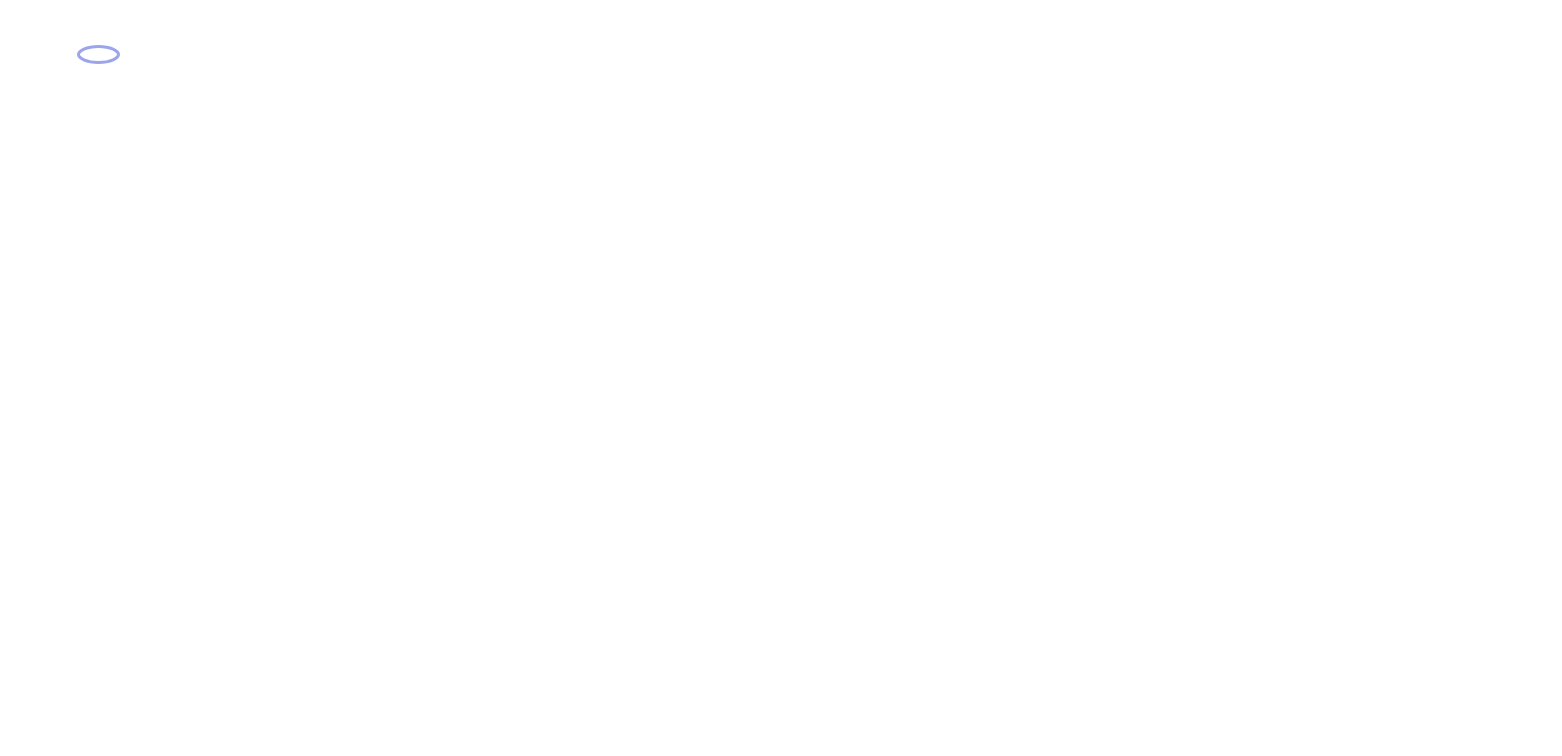
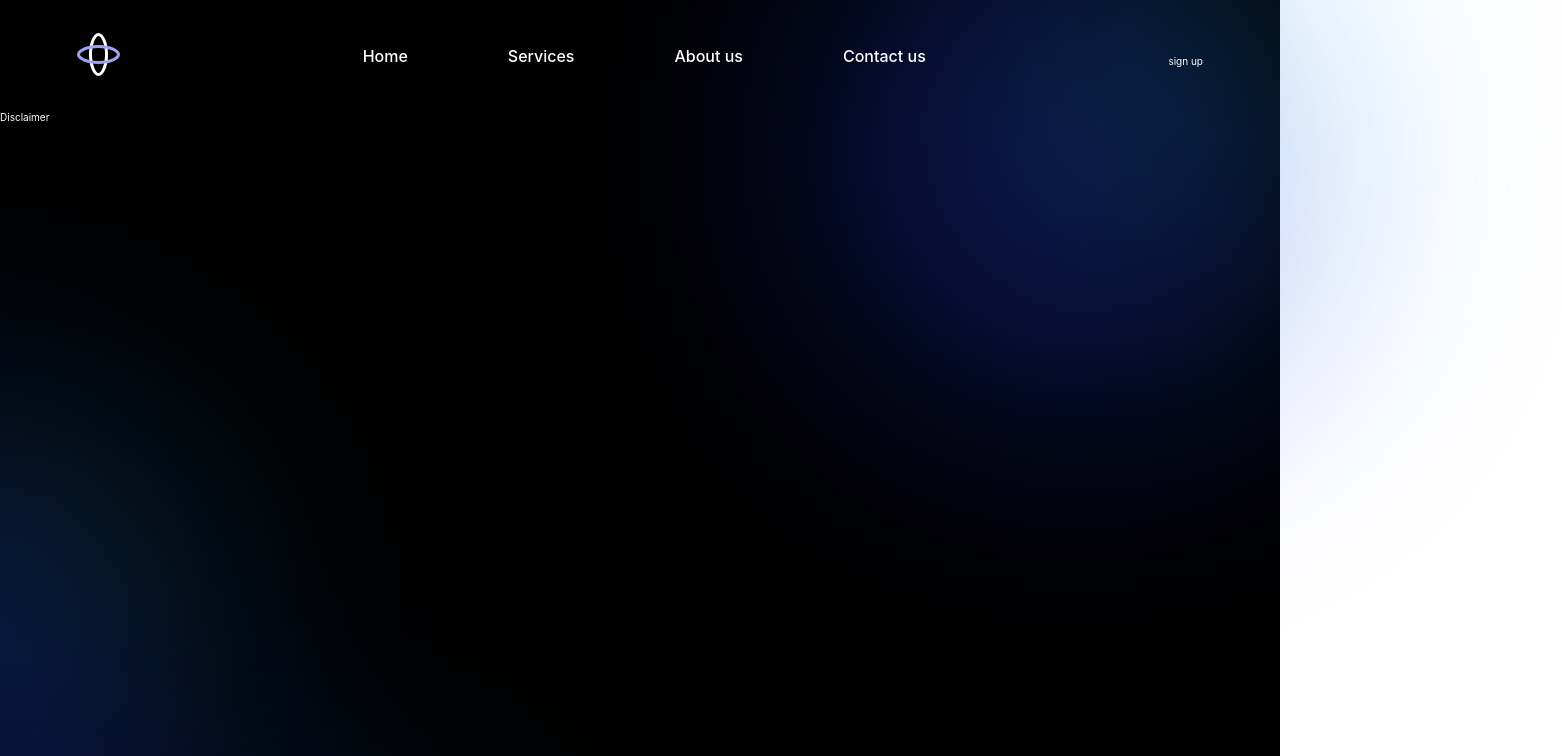
Before and after one commit to Lucas-Argerich/simple-landing-page, a React (Create React App) app: page /disclaimer in a window 1280 px wide. Shown: the top 756 px of the page, 1562 px wide, since content can reach past the window. Built offline with nearby package versions, Linux system fonts and the light colour scheme.

Commit message:
Disclaimer Section Background

```diff
--- a/src/pages/disclaimer/index.jsx
+++ b/src/pages/disclaimer/index.jsx
@@ -1,9 +1,11 @@
 import React from 'react'
+import Background from '../../components/background'
 import NavBar from '../../components/navBar'
 
 export default function Disclaimer() {
   return (
     <div>
+    <Background />
     <NavBar />
     Disclaimer</div>
   )
```
